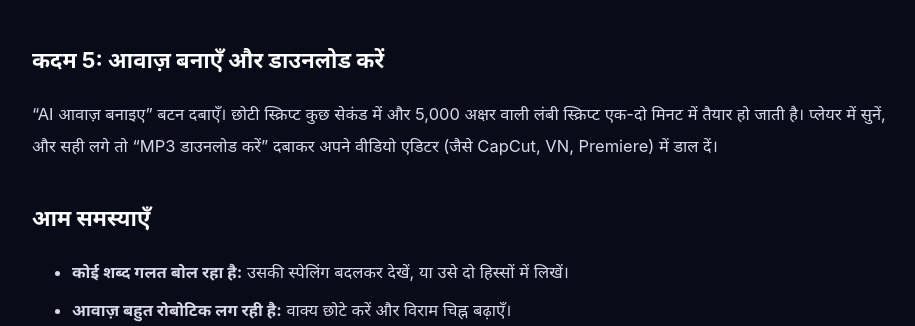
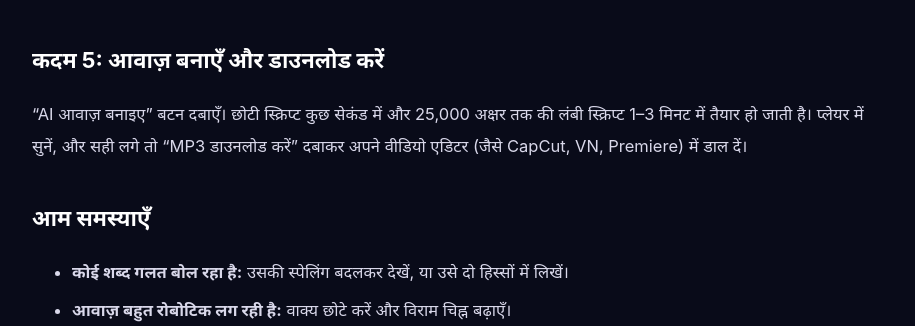
Before and after one commit to Voivegenerator/new-, a Flask app: page /blog/hindi-ai-voiceover-kaise-banaye in a window 1280 px wide. Shown: the part 1323-1649 px from the top of the page, without its empty margins (178-1093 px from the left). Run offline with Flask 3, Linux system fonts and the light colour scheme.

Commit message:
Blog: update long-script limit to 25,000

```diff
--- a/templates/blog/hindi-ai-voiceover-kaise-banaye.html
+++ b/templates/blog/hindi-ai-voiceover-kaise-banaye.html
@@ -30,7 +30,7 @@
 <p>अगर आपकी कहानी में दरवाज़ा खुलता है या तेज़ हवा चलती है, तो “आवाज़ के साथ साउंड इफ़ेक्ट मिलाएँ” चालू रखें। स्क्रिप्ट में <code>[दरवाज़ा]</code> या <code>[हवा]</code> जैसे टैग लिखकर आप तय कर सकते हैं कि इफ़ेक्ट ठीक कहाँ बजे। पूरी जानकारी: <a href="/blog/horror-kahani-sound-effects">हॉरर कहानी में साउंड इफ़ेक्ट कैसे लगाएँ</a>।</p>
 
 <h2>कदम 5: आवाज़ बनाएँ और डाउनलोड करें</h2>
-<p>“AI आवाज़ बनाइए” बटन दबाएँ। छोटी स्क्रिप्ट कुछ सेकंड में और 5,000 अक्षर वाली लंबी स्क्रिप्ट एक-दो मिनट में तैयार हो जाती है। प्लेयर में सुनें, और सही लगे तो “MP3 डाउनलोड करें” दबाकर अपने वीडियो एडिटर (जैसे CapCut, VN, Premiere) में डाल दें।</p>
+<p>“AI आवाज़ बनाइए” बटन दबाएँ। छोटी स्क्रिप्ट कुछ सेकंड में और 25,000 अक्षर तक की लंबी स्क्रिप्ट 1–3 मिनट में तैयार हो जाती है। प्लेयर में सुनें, और सही लगे तो “MP3 डाउनलोड करें” दबाकर अपने वीडियो एडिटर (जैसे CapCut, VN, Premiere) में डाल दें।</p>
 
 <h2>आम समस्याएँ</h2>
 <ul>
```
